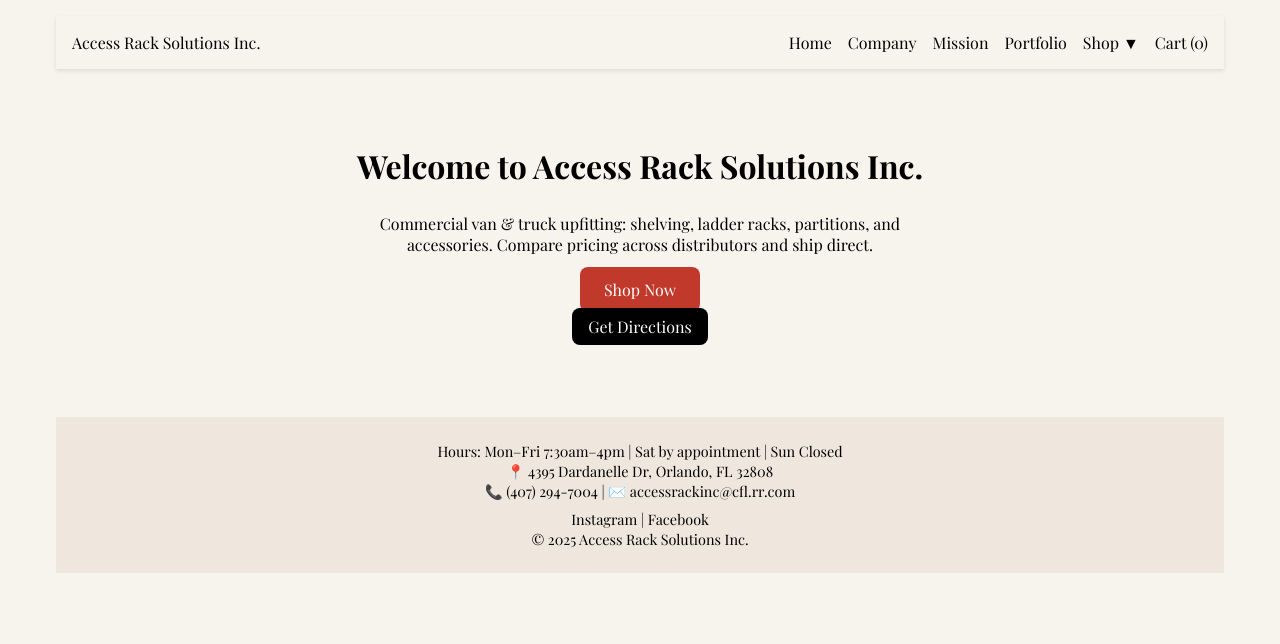
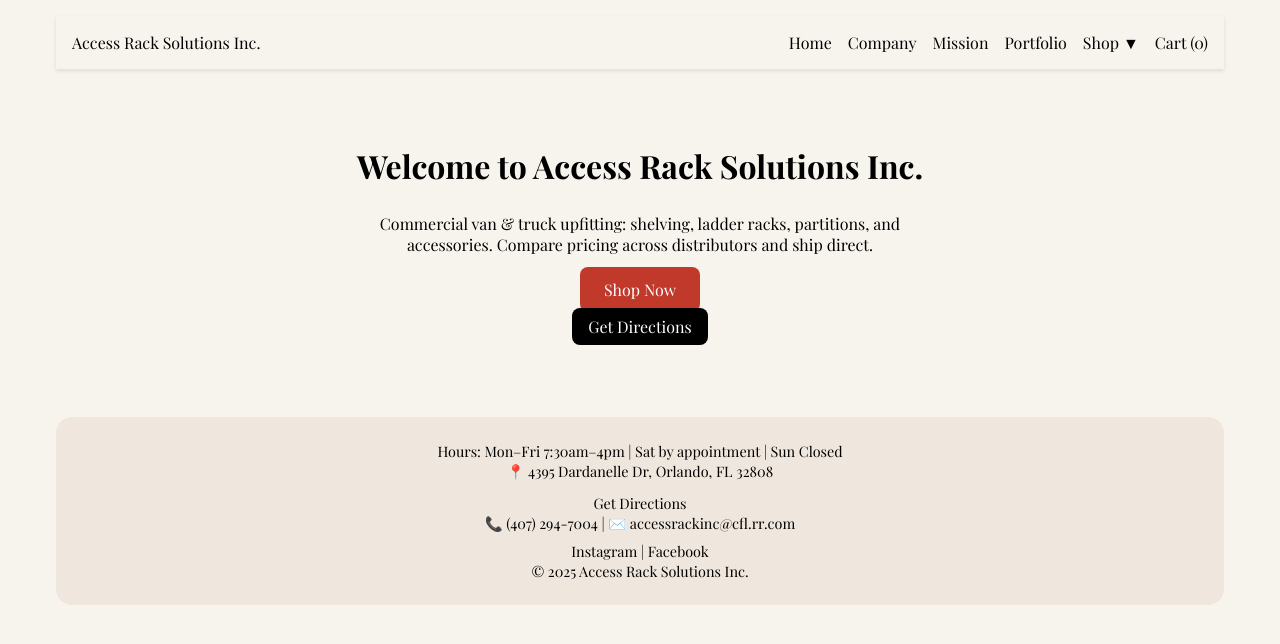
Before and after one commit to dev-verde1071/website, a Next.js app: page / in a window 1280 px wide. Shown: the top 644 px of the page. Built offline with nearby package versions, Linux system fonts and the light colour scheme.

Commit message:
Update Footer.js

```diff
--- a/components/Footer.js
+++ b/components/Footer.js
@@ -1,28 +1,15 @@
 export default function Footer() {
   return (
-    <footer
-      style={{
-        textAlign: "center",
-        padding: "1.5rem",
-        fontSize: "0.9rem",
-        background: "#EFE7DD",
-        marginTop: "2rem"
-      }}
-    >
+    <footer style={{ textAlign: "center", padding: "1.5rem", marginTop: "2rem", fontSize: "0.9rem", background: "#EFE7DD", borderRadius: "1rem" }}>
       <div>Hours: Mon–Fri 7:30am–4pm | Sat by appointment | Sun Closed</div>
       <div>📍 4395 Dardanelle Dr, Orlando, FL 32808</div>
+      <div style={{ marginTop: "0.75rem" }}>
+        <a href="https://www.google.com/maps/dir/?api=1&destination=4395+Dardanelle+Dr,+Orlando,+FL+32808" target="_blank">Get Directions</a>
+      </div>
       <div>📞 (407) 294-7004 | ✉️ accessrackinc@cfl.rr.com</div>
       <div style={{ marginTop: "0.5rem" }}>
-        <a
-          href="https://www.instagram.com/access_rack_solutions/"
-          target="_blank"
-        >
-          Instagram
-        </a>{" "}
-        |{" "}
-        <a href="https://www.facebook.com/AccessRackInc" target="_blank">
-          Facebook
-        </a>
+        <a href="https://www.instagram.com/access_rack_solutions/" target="_blank">Instagram</a> | {" "}
+        <a href="https://www.facebook.com/AccessRackInc" target="_blank">Facebook</a>
       </div>
       <div>© {new Date().getFullYear()} Access Rack Solutions Inc.</div>
     </footer>
```
